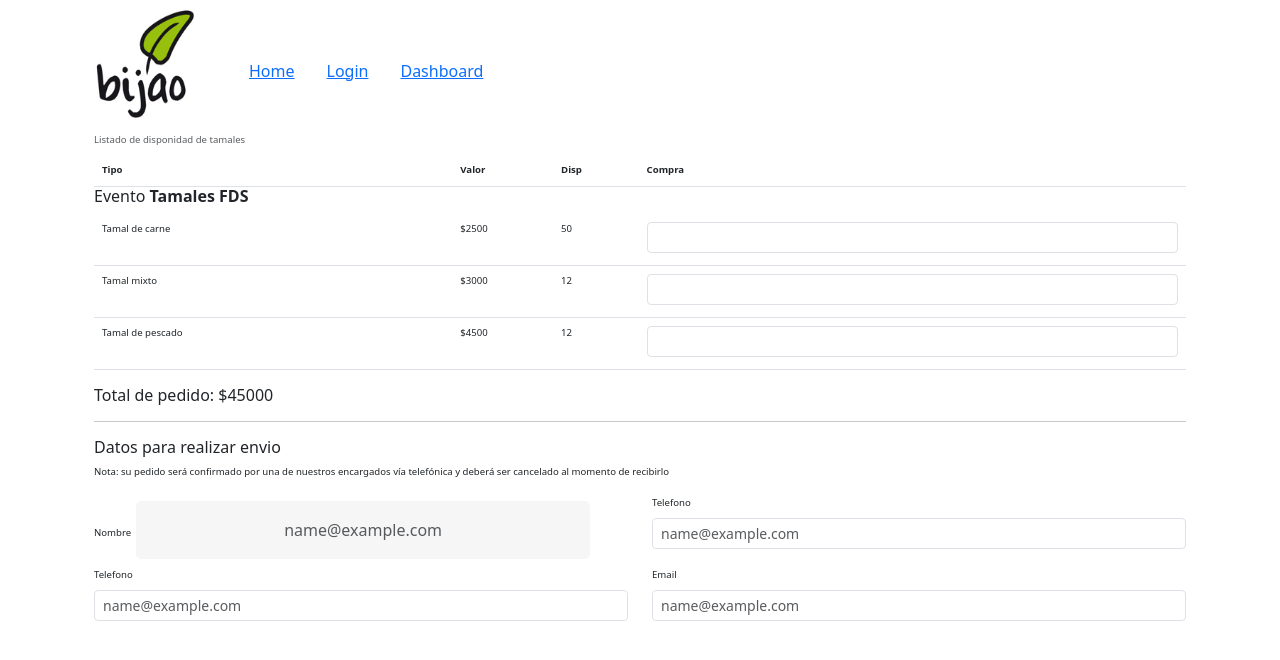
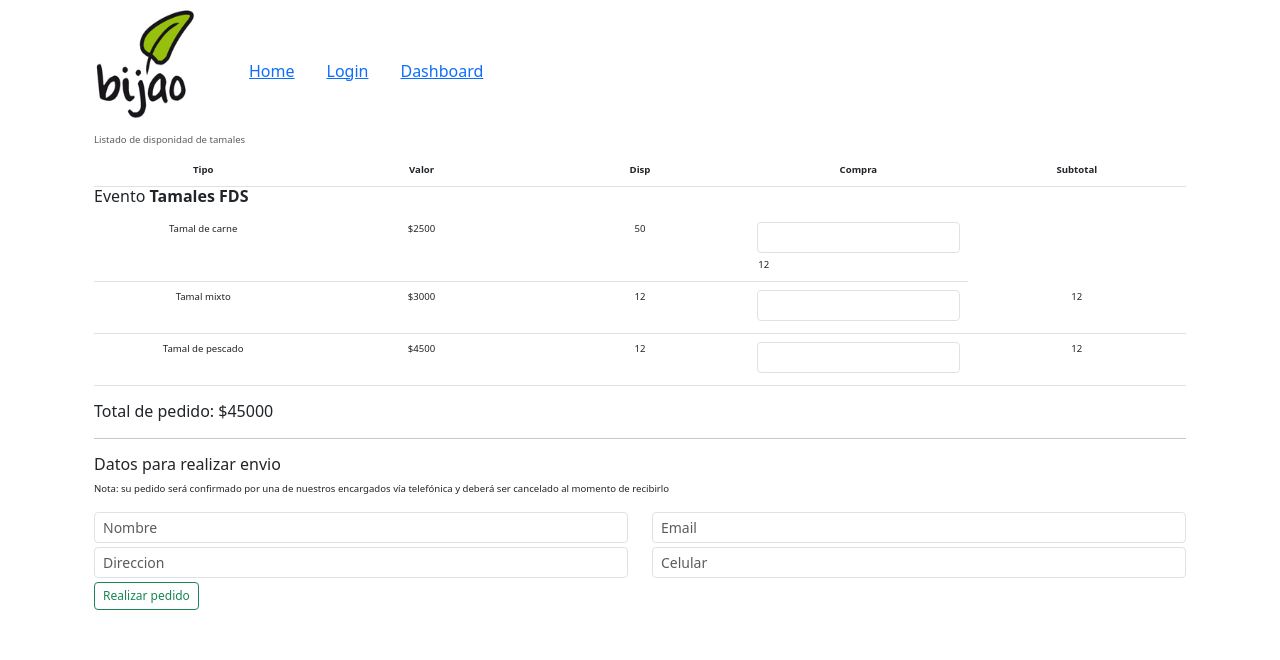
Before and after one commit to JDVertel/Bijao, a Vue app in the folder frontend/front_bijao/: page /ordenes in a window 1280 px wide. Shown: the top 660 px of the page. Built offline with nearby package versions, Linux system fonts and the light colour scheme.

Commit message:
finalizando formularios

```diff
--- a/frontend/front_bijao/src/views/Login.vue
+++ b/frontend/front_bijao/src/views/Login.vue
@@ -10,8 +10,27 @@
 
     <!-- Login Form -->
     <form>
-      <input type="text" id="login" class="fadeIn second" name="login" placeholder="Documento">
-      <input type="text" id="password" class="fadeIn third" name="login" placeholder="Contraseña">
+      <div class="container">
+        <div class="input-group input-group-sm mb-1">
+          <input
+            type="text"
+            class="form-control"
+            aria-label="Sizing example input"
+            aria-describedby="inputGroup-sizing-sm"
+            placeholder="Usuario"
+          />
+        </div>
+        <div class="input-group input-group-sm mb-1">
+          <input
+            type="text"
+            class="form-control"
+            aria-label="Sizing example input"
+            aria-describedby="inputGroup-sizing-sm"
+            placeholder="Contraseña"
+          />
+        </div>
+      </div>
+
       <input type="submit" class="fadeIn fourth" value="Ingresar">
     </form>
 
@@ -143,35 +162,12 @@ input[type=button]:active, input[type=submit]:active, input[type=reset]:active
   transform: scale(0.95);
 }
 
-input[type=text] {
-  background-color: #f6f6f6;
-  border: none;
-  color: #0d0d0d;
-  padding: 15px 32px;
-  text-align: center;
-  text-decoration: none;
-  display: inline-block;
-  font-size: 16px;
-  margin: 5px;
-  width: 85%;
-  border: 2px solid #f6f6f6;
-  -webkit-transition: all 0.5s ease-in-out;
-  -moz-transition: all 0.5s ease-in-out;
-  -ms-transition: all 0.5s ease-in-out;
-  -o-transition: all 0.5s ease-in-out;
-  transition: all 0.5s ease-in-out;
-  -webkit-border-radius: 5px 5px 5px 5px;
-  border-radius: 5px 5px 5px 5px;
-}
 
-input[type=text]:focus {
-  background-color: #fff;
-  border-bottom: 2px solid #5fbae9;
-}
 
-input[type=text]:placeholder {
-  color: #cccccc;
-}
+
+
+
+
 
 
 
--- a/frontend/front_bijao/src/views/Ordenes.vue
+++ b/frontend/front_bijao/src/views/Ordenes.vue
@@ -6,17 +6,18 @@
           Listado de disponidad de tamales
         </caption>
         <h6>Evento <strong>Tamales FDS</strong></h6>
-        <thead>
+        <thead  class="text-center">
           <tr>
-            <th>Tipo</th>
-            <th>Valor</th>
-            <th>Disp</th>
-            <th>Compra</th>
+            <th style="width: 20%;" >Tipo</th>
+            <th style="width: 20%;">Valor</th>
+            <th style="width: 20%;">Disp</th>
+            <th style="width: 20%;">Compra</th>
+            <th style="width: 20%;">Subtotal</th>
           </tr>
         </thead>
-        <tbody>
+        <tbody class="text-center">
           <tr>
-            <td>Tamal de carne</td>
+            <td >Tamal de carne</td>
             <td>$2500</td>
             <td>50</td>
             <td>
@@ -28,6 +29,7 @@
                   aria-describedby="inputGroup-sizing-sm"
                 />
               </div>
+              <td>12</td>
             </td>
           </tr>
           <tr>
@@ -44,6 +46,7 @@
                 />
               </div>
             </td>
+            <td>12</td>
           </tr>
           <tr>
             <td>Tamal de pescado</td>
@@ -59,6 +62,7 @@
                 />
               </div>
             </td>
+              <td>12</td>
           </tr>
         </tbody>
       </table>
@@ -71,60 +75,56 @@
         Nota: su pedido será confirmado por una de nuestros encargados vía
         telefónica y deberá ser cancelado al momento de recibirlo
       </p>
+      <div class="form">
+
+
       <div class="row">
         <div class="col-6">
-          <div class="mb-1">
-            <label for="exampleFormControlInput1" class="form-label"
-              >Nombre</label
-            >
+          <!--  -->
+          <div class="input-group input-group-sm mb-1">
             <input
               type="text"
-              class="form-control form-control-sm"
-              id="exampleFormControlInput1"
-              placeholder="name@example.com"
+              class="form-control"
+              aria-label="Sizing example input"
+              aria-describedby="inputGroup-sizing-sm"
+              placeholder="Nombre"
+            />
+          </div>
+          <!--  -->
+          <div class="input-group input-group-sm mb-1">
+            <input
+              type="text"
+              class="form-control"
+              aria-label="Sizing example input"
+              aria-describedby="inputGroup-sizing-sm"
+              placeholder="Direccion"
             />
           </div>
         </div>
         <div class="col-6">
-          <div class="mb-1">
-            <label for="exampleFormControlInput1" class="form-label"
-              >Telefono</label
-            >
+          <div class="input-group input-group-sm mb-1">
+            <input
+              type="email"
+              class="form-control"
+              aria-label="Sizing example input"
+              aria-describedby="inputGroup-sizing-sm"
+              placeholder="Email"
+            />
+          </div>
+
+          <div class="input-group input-group-sm mb-1">
             <input
               type="number"
-              class="form-control form-control-sm"
-              id="exampleFormControlInput1"
-              placeholder="name@example.com"
-            />
-          </div>
-        </div>
-        <div class="col-6">
-          <div class="mb-1">
-            <label for="exampleFormControlInput1" class="form-label"
-              >Telefono</label
-            >
-            <input
-              type="number"
-              class="form-control form-control-sm"
-              id="exampleFormControlInput1"
-              placeholder="name@example.com"
-            />
-          </div>
-        </div>
-        <div class="col-6">
-          <div class="mb-1">
-            <label for="exampleFormControlInput1" class="form-label"
-              >Email</label
-            >
-            <input
-              type="email"
-              class="form-control form-control-sm"
-              id="exampleFormControlInput1"
-              placeholder="name@example.com"
+              class="form-control"
+              aria-label="Sizing example input"
+              aria-describedby="inputGroup-sizing-sm"
+              placeholder="Celular"
             />
           </div>
         </div>
       </div>
+      <button type="submit" class="btn btn-outline-success btn-sm " style="--bs-btn-padding-y: .25rem; --bs-btn-padding-x: .5rem; --bs-btn-font-size: .75rem;">Realizar pedido</button>
+    </div>
     </div>
   </div>
 </template>
```
